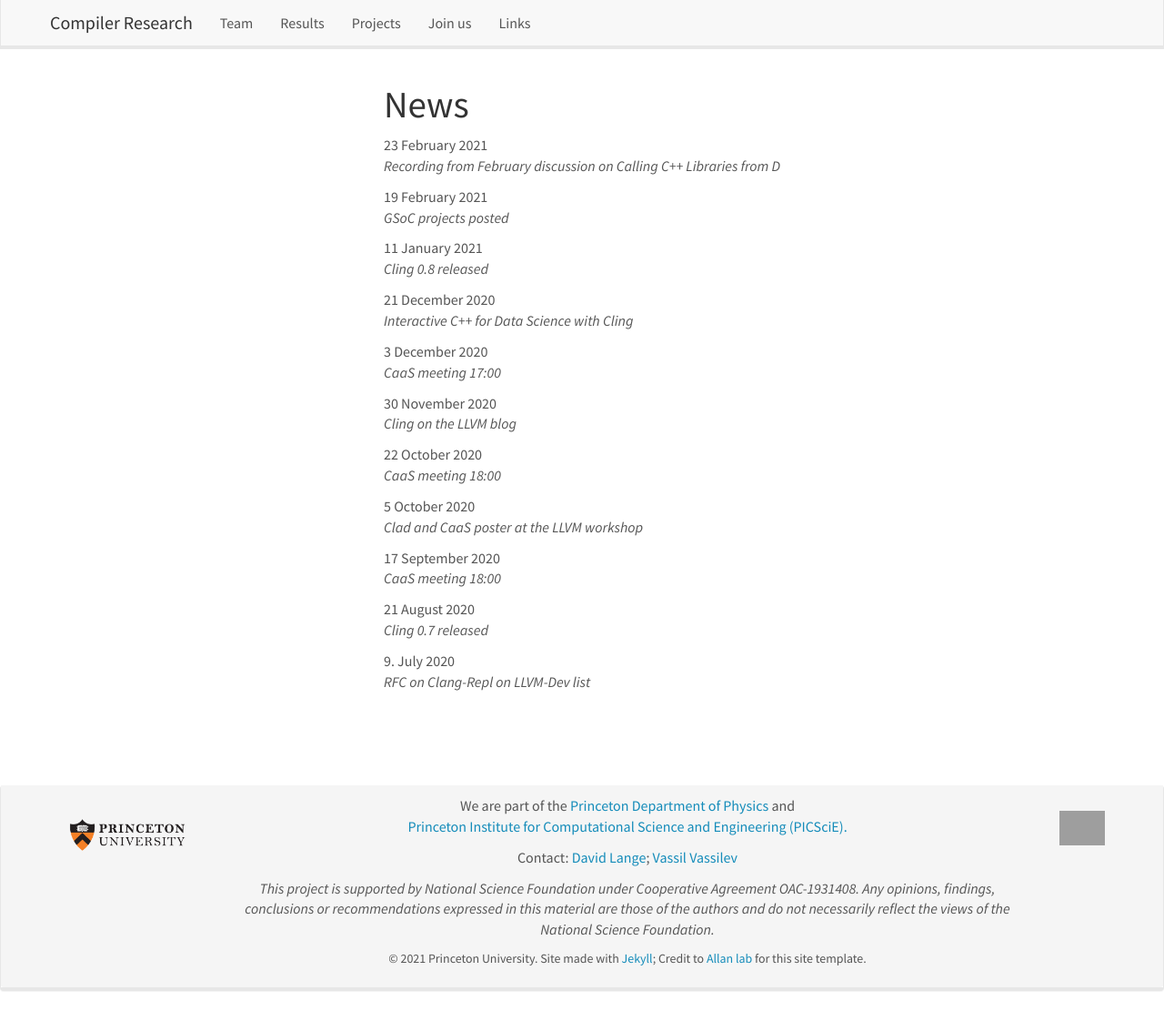
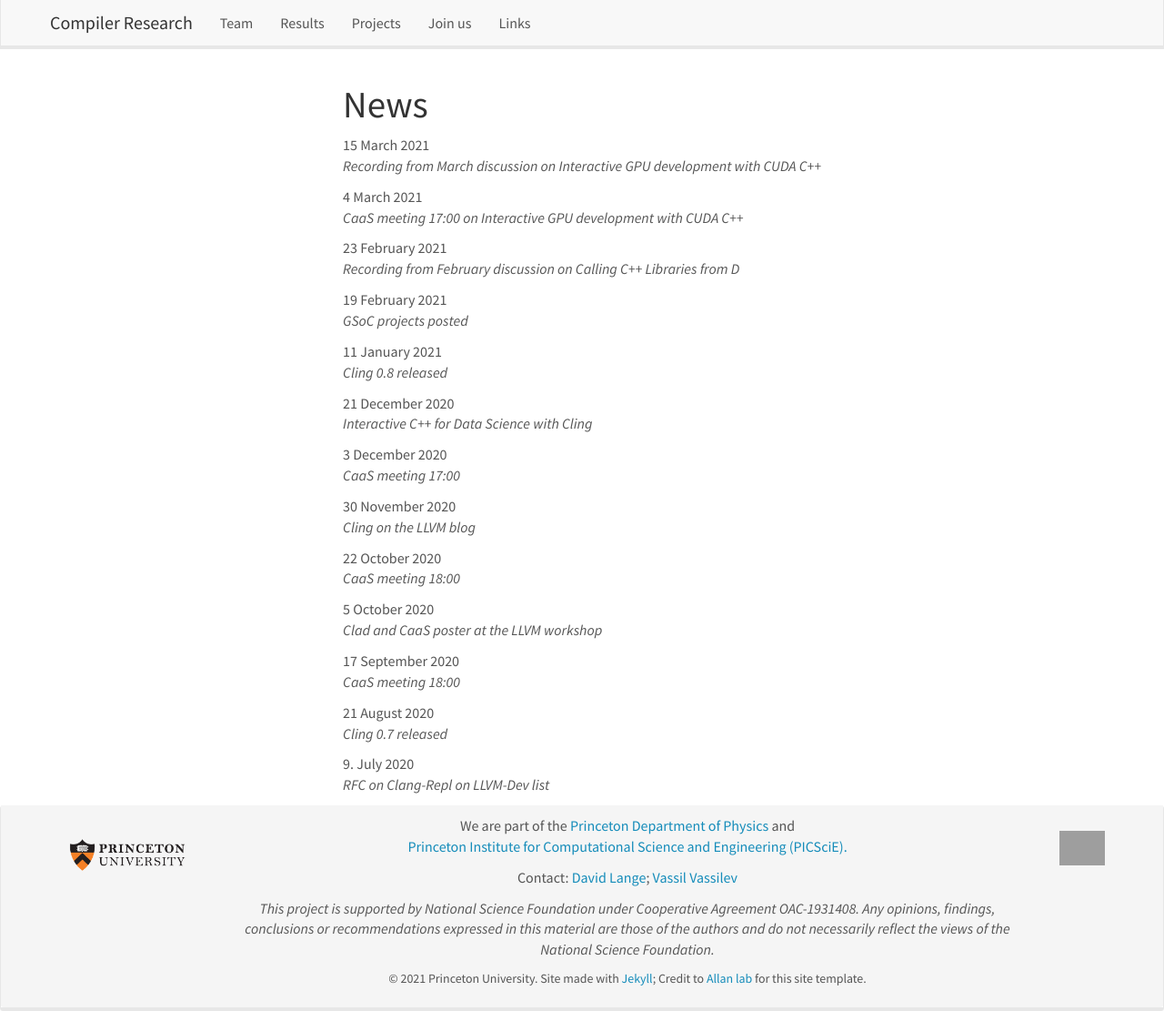
Before and after one commit to vgvassilev/clad, a Jekyll site: the page built from _pages/allnews.md, in a window 1280 px wide and 1111 px high. Shown: the whole window at 91% size. Built offline with Jekyll 4.4.1, drawn with Linux system fonts in a browser that asks for light colours; nearby versions of some CDN libraries; grey boxes are pictures that could not be loaded.

Commit message:
updated news

```diff
--- a/_data/news.yml
+++ b/_data/news.yml
@@ -1,3 +1,11 @@
+- date: 15 March 2021
+  headline: "Recording from March discussion on  Interactive GPU development with CUDA C++"
+  link: https://www.youtube.com/watch?v=HEGDII5lAfo
+
+- date: 4 March 2021
+  headline: "CaaS meeting 17:00 on Interactive GPU development with CUDA C++"
+  link: https://compiler-research.org/meetings/#caas_04Mar2021
+
 - date: 23 February 2021
   headline: "Recording from February discussion on Calling C++ Libraries from D"
   link: https://www.youtube.com/watch?v=7teqrCNzrD8
```
